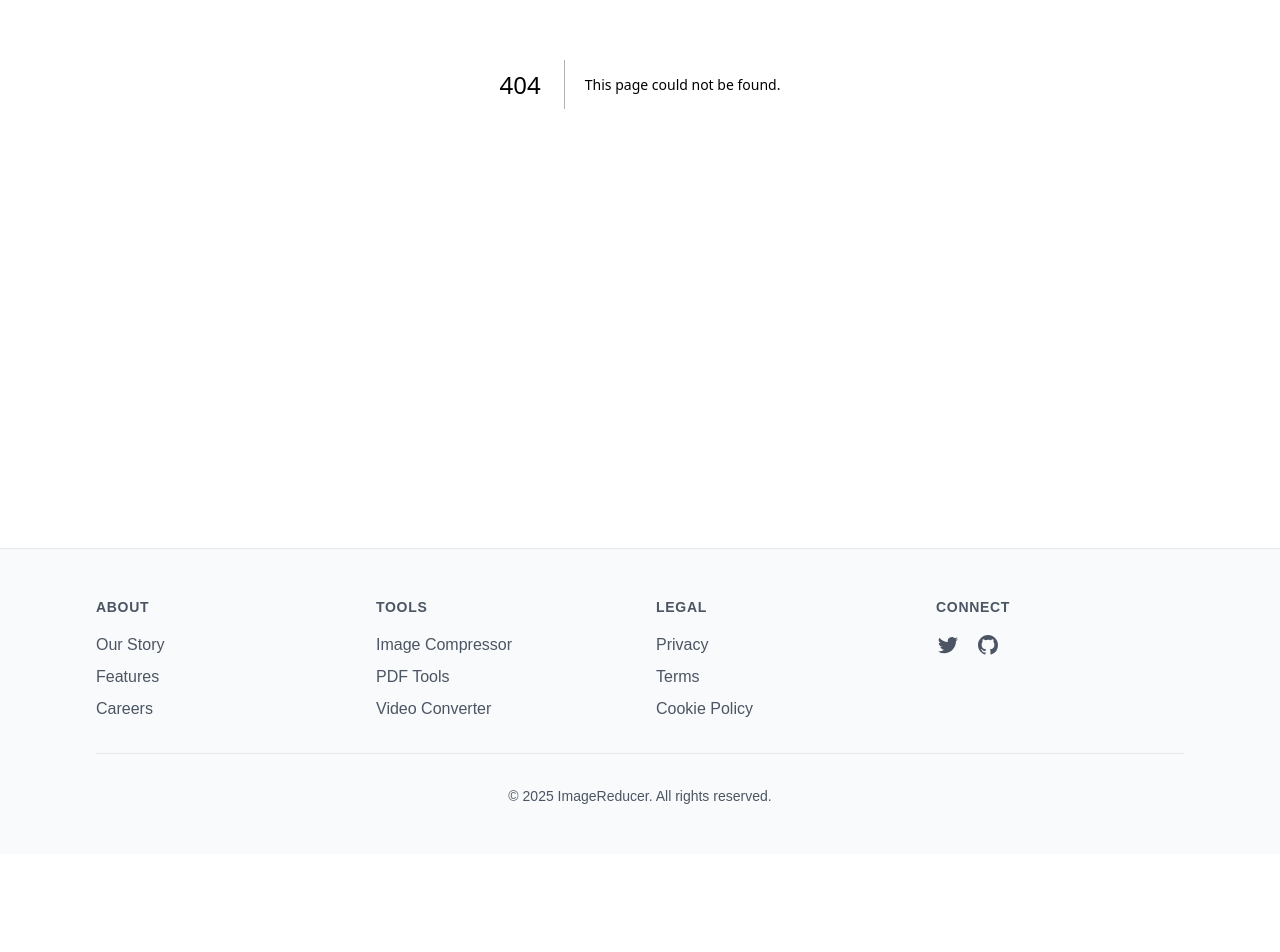
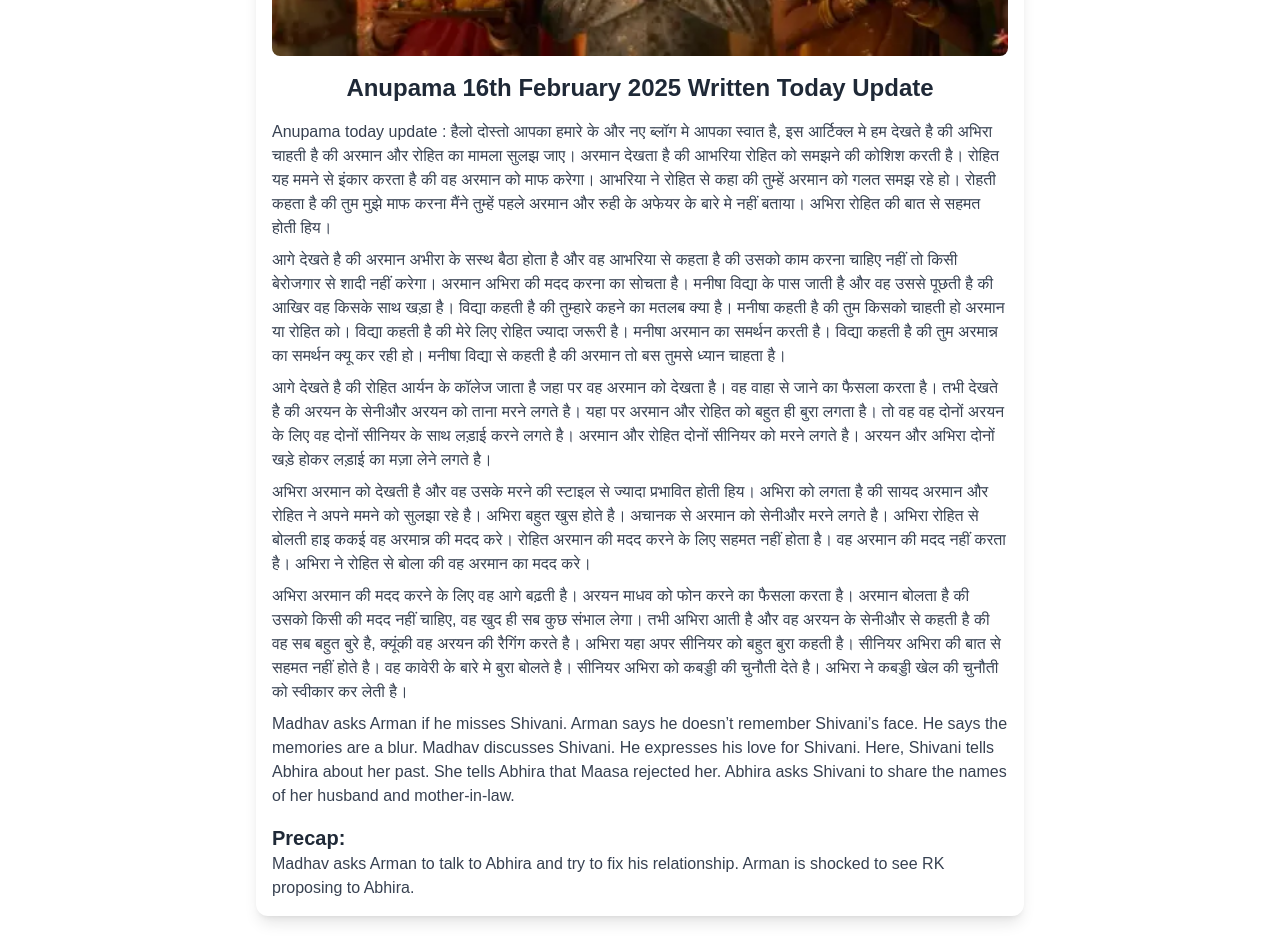
Before and after one commit to soloprime9/Reduce-Images, a Next.js app: page /amupama-16th-february-2025 in a window 1280 px wide. Before the commit this address had no page. Shown: the part 400-1352 px from the top of the page. Before the commit the page ends 1254 px from the top, so only its background shows below. Built offline with nearby package versions, Linux system fonts and the light colour scheme.

Commit message:
Create page.jsx

```diff
--- /dev/null
+++ b/src/app/amupama-16th-february-2025/page.jsx
@@ -0,0 +1,45 @@
+import React from "react";
+
+const Anupama16 = () => {
+  return (
+    <div className="max-w-3xl mx-auto p-4 bg-white shadow-lg rounded-xl">
+      <img
+        src="/image.webp"
+        alt="Yeh Rishta Kya Kehlata Hai 11th February 2025 Thumbnail"
+        className="w-full h-auto rounded-lg mb-4"
+      />
+      <h1 className="text-2xl font-bold text-center mb-4 text-gray-800">
+        Anupama 16th February 2025 Written Today Update
+      </h1>
+       <p className="text-gray-700">
+        Anupama today update : हैलो दोस्तो आपका हमारे के और नए ब्लॉग मे आपका स्वात है, इस आर्टिक्ल मे हम देखते है की अभिरा चाहती है की अरमान और रोहित का मामला सुलझ जाए। अरमान देखता है की आभरिया रोहित को समझने की कोशिश करती है। रोहित यह ममने से इंकार करता है की वह अरमान को माफ करेगा। आभरिया ने रोहित से कहा की तुम्हें अरमान को गलत समझ रहे हो। रोहती कहता है की तुम मुझे माफ करना मैंने तुम्हें पहले अरमान और रुही के अफेयर के बारे मे नहीं बताया। अभिरा रोहित की बात से सहमत होती हिय।
+      </p>
+      <p className="text-gray-700 mt-2">
+        आगे देखते है की अरमान अभीरा के सस्थ बैठा होता है और वह आभरिया से कहता है की उसको काम करना चाहिए नहीं तो किसी बेरोजगार से शादी नहीं करेगा। अरमान अभिरा की मदद करना का सोचता है। मनीषा विद्या के पास जाती है और वह उससे पूछती है की आखिर वह किसके साथ खड़ा है। विद्या कहती है की तुम्हारे कहने का मतलब क्या है। मनीषा कहती है की तुम किसको चाहती हो अरमान या रोहित को। विद्या कहती है की मेरे लिए रोहित ज्यादा जरूरी है। मनीषा अरमान का समर्थन करती है। विद्या कहती है की तुम अरमान्न का समर्थन क्यू कर रही हो। मनीषा विद्या से कहती है की अरमान तो बस तुमसे ध्यान चाहता है।
+      </p>
+      <p className="text-gray-700 mt-2">
+        आगे देखते है की रोहित आर्यन के कॉलेज जाता है जहा पर वह अरमान को देखता है। वह वाहा से जाने का फैसला करता है। तभी देखते है की अरयन के सेनीऔर अरयन को ताना मरने लगते है। यहा पर अरमान और रोहित को बहुत ही बुरा लगता है। तो वह वह दोनों अरयन के लिए वह दोनों सीनियर के साथ लड़ाई करने लगते है। अरमान और रोहित दोनों सीनियर को मरने लगते है। अरयन और अभिरा दोनों खड़े होकर लड़ाई का मज़ा लेने लगते है।
+      </p>
+      <p className="text-gray-700 mt-2">
+        अभिरा अरमान को देखती है और वह उसके मरने की स्टाइल से ज्यादा प्रभावित होती हिय। अभिरा को लगता है की सायद अरमान और रोहित ने अपने ममने को सुलझा रहे है। अभिरा बहुत खुस होते है। अचानक से अरमान को सेनीऔर मरने लगते है। अभिरा रोहित से बोलती हाइ ककई वह अरमान्न की मदद करे। रोहित अरमान की मदद करने के लिए सहमत नहीं होता है। वह अरमान की मदद नहीं करता है। अभिरा ने रोहित से बोला की वह अरमान का मदद करे।
+      </p>
+      <p className="text-gray-700 mt-2">
+        अभिरा अरमान की मदद करने के लिए वह आगे बढ़ती है। अरयन माधव को फोन करने का फैसला करता है। अरमान बोलता है की उसको किसी की मदद नहीं चाहिए, वह खुद ही सब कुछ संभाल लेगा। तभी अभिरा आती है और वह अरयन के सेनीऔर से कहती है की वह सब बहुत बुरे है, क्यूंकी वह अरयन की रैगिंग करते है। अभिरा यहा अपर सीनियर को बहुत बुरा कहती है। सीनियर अभिरा की बात से सहमत नहीं होते है। वह कावेरी के बारे मे बुरा बोलते है। सीनियर अभिरा को कबड्डी की चुनौती देते है। अभिरा ने कबड्डी खेल की चुनौती को स्वीकार कर लेती है।
+      </p>
+      <p className="text-gray-700 mt-2">
+        Madhav asks Arman if he misses Shivani. Arman says he doesn’t remember
+        Shivani’s face. He says the memories are a blur. Madhav discusses
+        Shivani. He expresses his love for Shivani. Here, Shivani tells Abhira
+        about her past. She tells Abhira that Maasa rejected her. Abhira asks
+        Shivani to share the names of her husband and mother-in-law.
+      </p>
+      <h2 className="text-xl font-semibold text-gray-800 mt-4">Precap:</h2>
+      <p className="text-gray-700">
+        Madhav asks Arman to talk to Abhira and try to fix his relationship.
+        Arman is shocked to see RK proposing to Abhira.
+      </p>
+    </div>
+  );
+};
+
+export default Anupama16;
```
